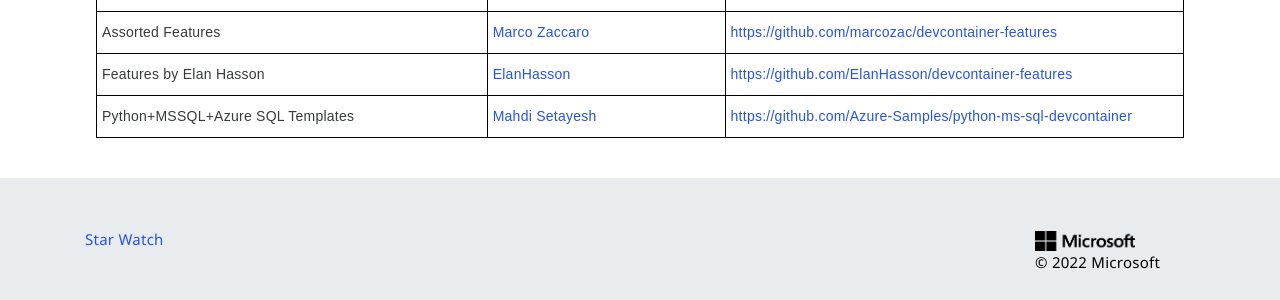
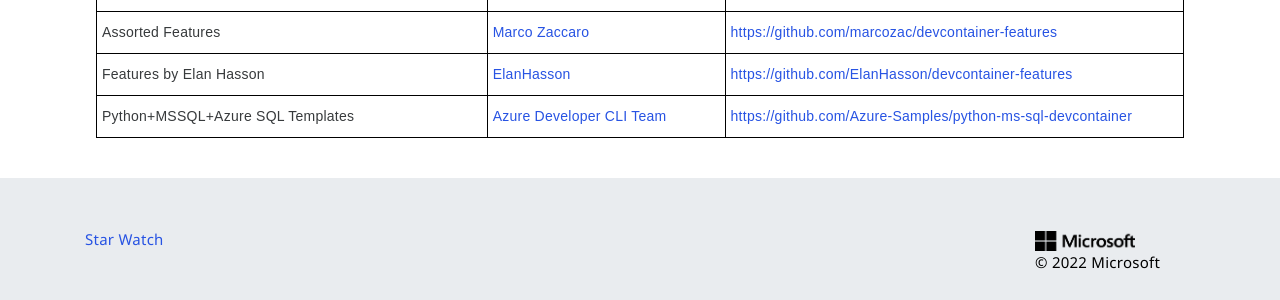
Before and after one commit to devcontainers/devcontainers.github.io, a Jekyll site: the page built from collections.html, in a window 1280 px wide and 900 px high, scrolled down 4072 px. Shown: the part 577-877 px from the top of the window. Built offline with Jekyll 4.4.1, drawn with Linux system fonts in a browser that asks for light colours; nearby versions of some CDN libraries; comment, search, counter and statistics services are not loaded.

Commit message:
Update collection-index.yml

```diff
--- a/_data/collection-index.yml
+++ b/_data/collection-index.yml
@@ -524,7 +524,7 @@
   repository: https://github.com/ElanHasson/devcontainer-features
   ociReference: ghcr.io/elanhasson/devcontainer-features
 - name: Python+MSSQL+Azure SQL Templates
-  maintainer: Mahdi Setayesh
+  maintainer: Azure Developer CLI Team
   contact: https://github.com/Azure-Samples/python-ms-sql-devcontainer/issues
   repository: https://github.com/Azure-Samples/python-ms-sql-devcontainer
   ociReference: ghcr.io/azure-samples/python-ms-sql-devcontainer
```
